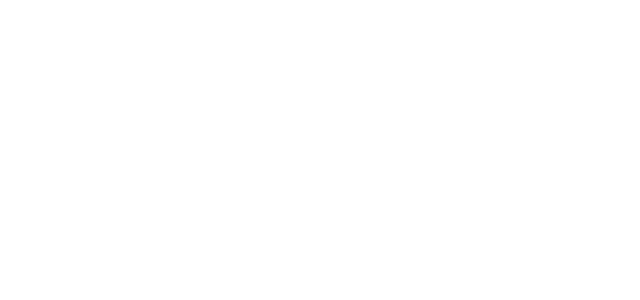
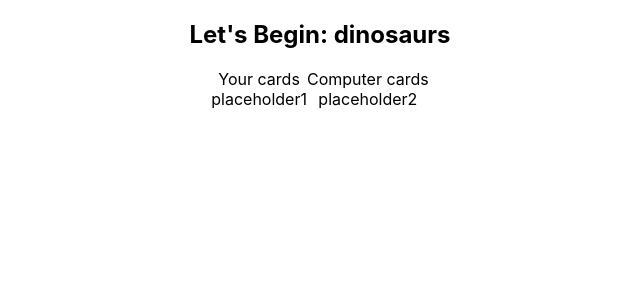
Before and after one commit to csamywilliams/toptrumps, a React (Create React App) app: page / in a window 1280 px wide. Both pictures are taken after a click on the button "DINOSAURS". Shown: the top 300 px of the page, without its empty margins (320-960 px from the left). Built offline with nearby package versions, Linux system fonts and the light colour scheme.

Commit message:
Added deck and card component - placeholders.

```diff
--- /dev/null
+++ b/src/components/Card/Card.jsx
@@ -0,0 +1,17 @@
+import React from 'react';
+import PropTypes from 'prop-types';
+import CardStyled from './Card.styled';
+
+const Card = ({ name }) => {
+  return (
+    <CardStyled>
+      <div>{name}</div>
+    </CardStyled>
+  );
+};
+
+Card.propTypes = {
+  name: PropTypes.string.isRequired,
+};
+
+export default Card;
--- /dev/null
+++ b/src/components/Card/Card.styled.jsx
@@ -0,0 +1,10 @@
+import styled from 'styled-components';
+
+const CardStyled = styled.section`
+  display: flex;
+  flex-direction: row;
+  align-items: center;
+  justify-content: center;
+`;
+
+export default CardStyled;
--- a/src/components/Dashboard/Dashboard.jsx
+++ b/src/components/Dashboard/Dashboard.jsx
@@ -1,6 +1,7 @@
 import React, { useState } from 'react';
 import DashboardStyled from './Dashboard.styled';
 import Pack from '../Pack/Pack';
+import Deck from '../Deck/Deck';
 
 import goblinCover from '../../assets/img/cards/goblins/goblin1.png';
 import dinosaurCover from '../../assets/img/cards/dinosaurs/dinosaur1.jpg';
@@ -9,17 +10,18 @@ const FIRST_PACK = 'goblins';
 const SECOND_PACK = 'dinosaurs';
 
 const Dashboard = () => {
-  const [isShown, setIsShown] = useState('shown');
+  const [isShown, setIsShown] = useState(true); //TODO: set back to true
   const [pack, setPack] = useState(FIRST_PACK);
 
   const onClick = (pack) => {
     setPack(pack);
-    setIsShown('hidden');
+    setIsShown(false);
   };
 
   return (
     <DashboardStyled>
-      <div className={`dashboard__view--${isShown}`}>
+      {isShown && (
+        <div>
           <h2>Select pack of trumps:</h2>
           <div className="dashboard__pack">
             <Pack
@@ -36,6 +38,14 @@ const Dashboard = () => {
             />
           </div>
         </div>
+      )}
+      {!isShown && (
+        <div>
+          <h2>Let's Begin: {pack}</h2>
+
+          <Deck pack={pack} />
+        </div>
+      )}
     </DashboardStyled>
   );
 };
--- /dev/null
+++ b/src/components/Deck/Deck.jsx
@@ -0,0 +1,28 @@
+import React, { useState } from 'react';
+import PropTypes from 'prop-types';
+import DeckStyled from './Deck.styled';
+import Card from '../Card/Card';
+
+const Deck = ({ pack }) => {
+  const [playersPack, setPlayersPack] = useState([]);
+  const [computersPack, setComputersPack] = useState([]);
+
+  return (
+    <DeckStyled>
+      <div>
+        Your cards
+        <Card name="placeholder1" />
+      </div>
+      <div>
+        Computer cards
+        <Card name="placeholder2" />
+      </div>
+    </DeckStyled>
+  );
+};
+
+Deck.propTypes = {
+  pack: PropTypes.string.isRequired,
+};
+
+export default Deck;
--- /dev/null
+++ b/src/components/Deck/Deck.styled.jsx
@@ -0,0 +1,10 @@
+import styled from 'styled-components';
+
+const DeckStyled = styled.section`
+  display: flex;
+  flex-direction: row;
+  align-items: center;
+  justify-content: center;
+`;
+
+export default DeckStyled;
```
Also changed, not shown: Blog/Inline Conditional Rendering.md (added, +1 -0 lines), 2 other files (tests, documents, lock files or other folders). Lines whose indentation alone changed are shown as unchanged.
